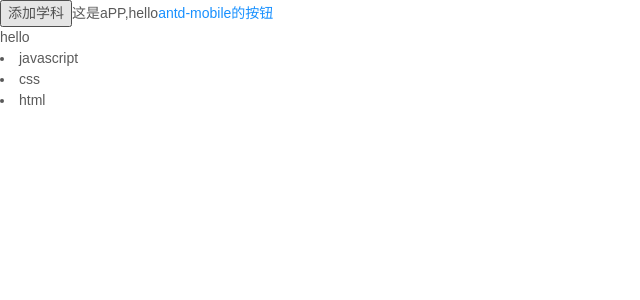
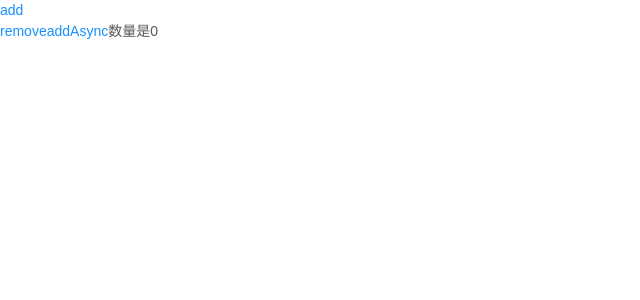
Before and after one commit to wxiaoshuang/chat-job-app, a React app: page / in a window 1280 px wide. Shown: the top 300 px of the page, without its empty margins (0-640 px from the left). Built offline with nearby package versions, Linux system fonts and the light colour scheme.

Commit message:
redux basic use

```diff
--- a/src/App.js
+++ b/src/App.js
@@ -1,50 +1,24 @@
 import React, { Component } from 'react';
-import {Button} from 'antd-mobile';
+import { connect } from 'react-redux';
+import { Button } from 'antd-mobile';
 // 组件之间用props传递数据
-class App extends  Component {
+import { addCount, removeCount, addCountAsync } from './store/index';
+@connect(state => {return {num: state }}, { addCount, removeCount, addCountAsync })
+class App extends Component {
   constructor(props) {
     super(props);
     this.state = {
       subject: ['javascript', 'css', 'html']
-    } ;
-  }
-  componentWillMount() {
-    console.log('componentWillMount');
-  }
-  componentDidMount() {
-    console.log('componentDidMount');
-  }
-  addSubject() {
-    // 不能修改状态，而是返回新的状态
-      this.setState({
-        subject: [...this.state.subject, 'hello'+Date.now()]
-      })
+    };
   }
   render() {
-    const name = 'hello';
-    console.log('render');
     return (<div>
-      {/* 事件绑定，this引用的问题 */}
-      <button onClick={()=>{this.addSubject()}}>添加学科</button>
-      这是aPP,{name}
-      <Button type="primary">antd-mobile的按钮</Button>
-      <Child className={name}></Child>
-      {this.state.subject.map(v => {
-        return (<li key={v}>{v}</li>);
-      })}
-      </div>)
-  }
-}
-class Child extends Component {
-  componentWillMount() {
-    console.log('child-componentWillMount');
-  }
-  componentDidMount() {
-    console.log('child-componentDidMount');
-  }
-  render() {
-    console.log('child-render');
-    return <div>{this.props.className}</div>
+      <Button type="primary" onClick={this.props.addCount}>add</Button>
+      <br/>
+      <Button type="primary" onClick={this.props.removeCount}>remove</Button>
+      <Button type="primary" onClick={this.props.addCountAsync}>addAsync</Button>
+     数量是{this.props.num}
+    </div>)
   }
 }
 export default App;
--- a/src/index.js
+++ b/src/index.js
@@ -1,8 +1,17 @@
 import React from 'react';
 import ReactDOM from 'react-dom';
 import './index.css';
+import {createStore, applyMiddleware, compose} from 'redux'
+import {Provider} from 'react-redux'
+import thunk from 'redux-thunk';
+import {countReducers} from './store/index'
 import App from './App';
 import registerServiceWorker from './registerServiceWorker';
+const store = createStore(countReducers, compose(applyMiddleware(thunk)));
 
-ReactDOM.render(<App />, document.getElementById('root'));
+ReactDOM.render(
+    (<Provider store={store}>
+        <App />
+    </Provider>),
+    document.getElementById('root'));
 registerServiceWorker();
--- /dev/null
+++ b/src/store/index.js
@@ -0,0 +1,26 @@
+// reducers
+function countReducers(state = 0, action) {
+    switch(action.type) {
+        case 'add':
+        return state + 1 ;
+        case 'remove':
+        return state - 1;
+        default:
+        return state;
+    }
+}
+// action creators
+function addCount() {
+    return {type: 'add'}
+}
+function removeCount() {
+    return {type: 'remove'}
+}
+function addCountAsync() {
+    return dispatch => {
+        setTimeout(()=> {
+            dispatch(addCount())
+        },2000);
+    }
+}
+export {countReducers,addCount,removeCount,addCountAsync};
```
Also changed, not shown: package.json (+12 -2 lines), 2 other files (tests, documents, lock files or other folders).
